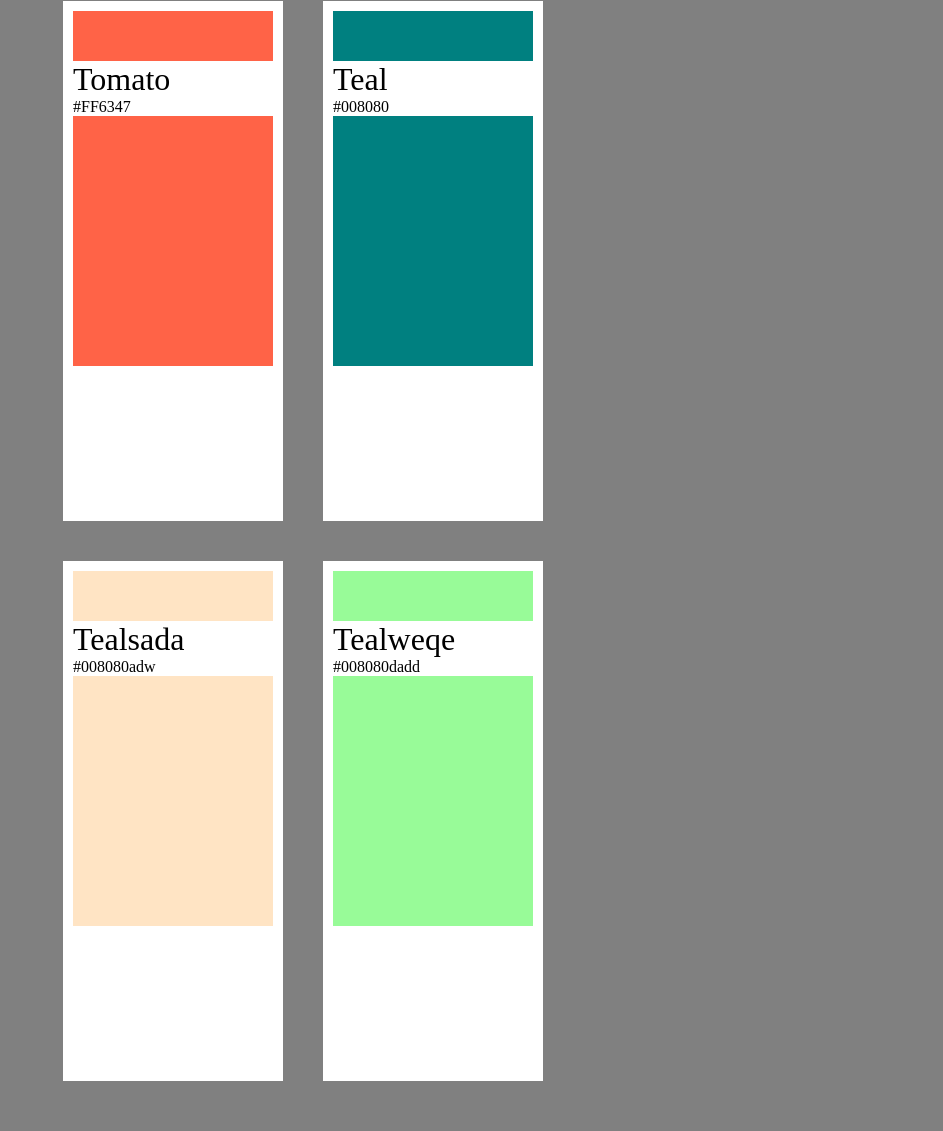
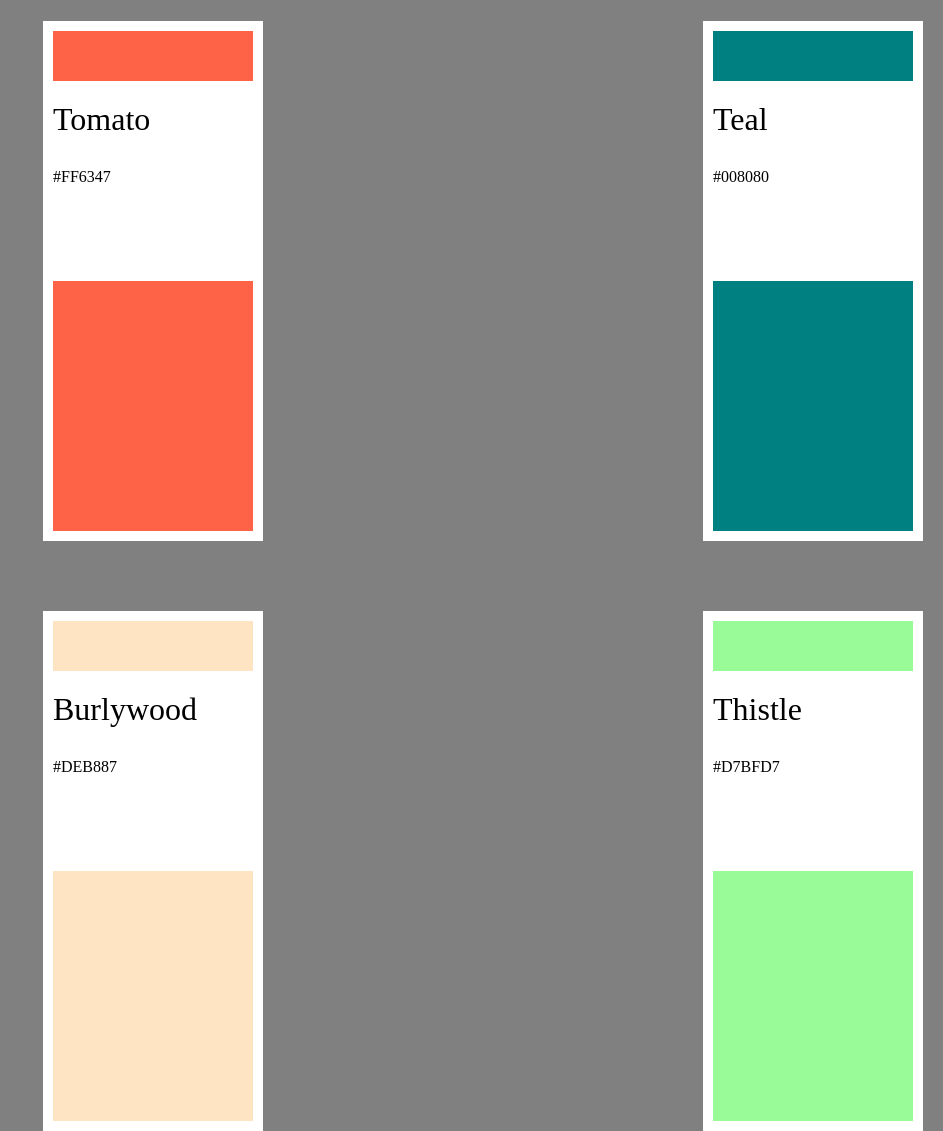
Before and after one commit to kwakdongmyoung/kokoa-clone, a plain HTML site: page challenage7.html in a window 1280 px wide. Shown: the part 119-1250 px from the top of the page, without its empty margins (337-1280 px from the left). Drawn offline with Linux system fonts and the light colour scheme.

Commit message:
complete

```diff
--- a/challenage7.html
+++ b/challenage7.html
@@ -25,14 +25,14 @@
     <div class="seting">
       <div id="third">
         <div id="thirdmap"></div>
-        <div>Tealsada</div>
-        <div>#008080adw</div>
+        <div>Burlywood</div>
+        <div>#DEB887</div>
         <div id="thirdend"></div>
       </div>
       <div id="fourth">
         <div id="fourthmap"></div>
-        <div>Tealweqe</div>
-        <div>#008080dadd</div>
+        <div>Thistle</div>
+        <div>#D7BFD7</div>
         <div id="fourthend"></div>
       </div>
     </div>
--- a/styles.css
+++ b/styles.css
@@ -21,6 +21,8 @@ body {
   width: 200px;
   margin: 20px;
   padding: 10px;
+  position: relative;
+  left: -150px;
 }
 #firstmap {
   background-color: tomato;
@@ -29,16 +31,20 @@ body {
 }
 div:nth-child(2) {
   font-size: 24pt;
-  top: 75px;
+  position: relative;
+  top: 20px;
 }
 div:nth-child(3) {
   font-size: 12pt;
-  top: 150px;
+  position: relative;
+  top: 50px;
 }
 #firstend {
   background-color: tomato;
   height: 250px;
   width: 200px;
+  position: absolute;
+  bottom: 10px;
 }
 #second {
   background-color: white;
@@ -46,6 +52,9 @@ div:nth-child(3) {
   width: 200px;
   margin: 20px;
   padding: 10px;
+  position: absolute;
+  left: 1000px;
+  top: 0px;
 }
 #secondmap {
   background-color: teal;
@@ -56,6 +65,8 @@ div:nth-child(3) {
   background-color: teal;
   height: 250px;
   width: 200px;
+  position: absolute;
+  bottom: 10px;
 }
 #third {
   background-color: white;
@@ -63,6 +74,8 @@ div:nth-child(3) {
   width: 200px;
   margin: 20px;
   padding: 10px;
+  position: relative;
+  left: -150px;
 }
 #thirdmap {
   background-color: bisque;
@@ -73,6 +86,8 @@ div:nth-child(3) {
   background-color: bisque;
   height: 250px;
   width: 200px;
+  position: absolute;
+  bottom: 10px;
 }
 #fourth {
   background-color: white;
@@ -80,6 +95,9 @@ div:nth-child(3) {
   width: 200px;
   margin: 20px;
   padding: 10px;
+  position: absolute;
+  left: 1000px;
+  top: 0px;
 }
 #fourthmap {
   background-color: palegreen;
@@ -90,4 +108,6 @@ div:nth-child(3) {
   background-color: palegreen;
   height: 250px;
   width: 200px;
+  position: absolute;
+  bottom: 10px;
 }
```
